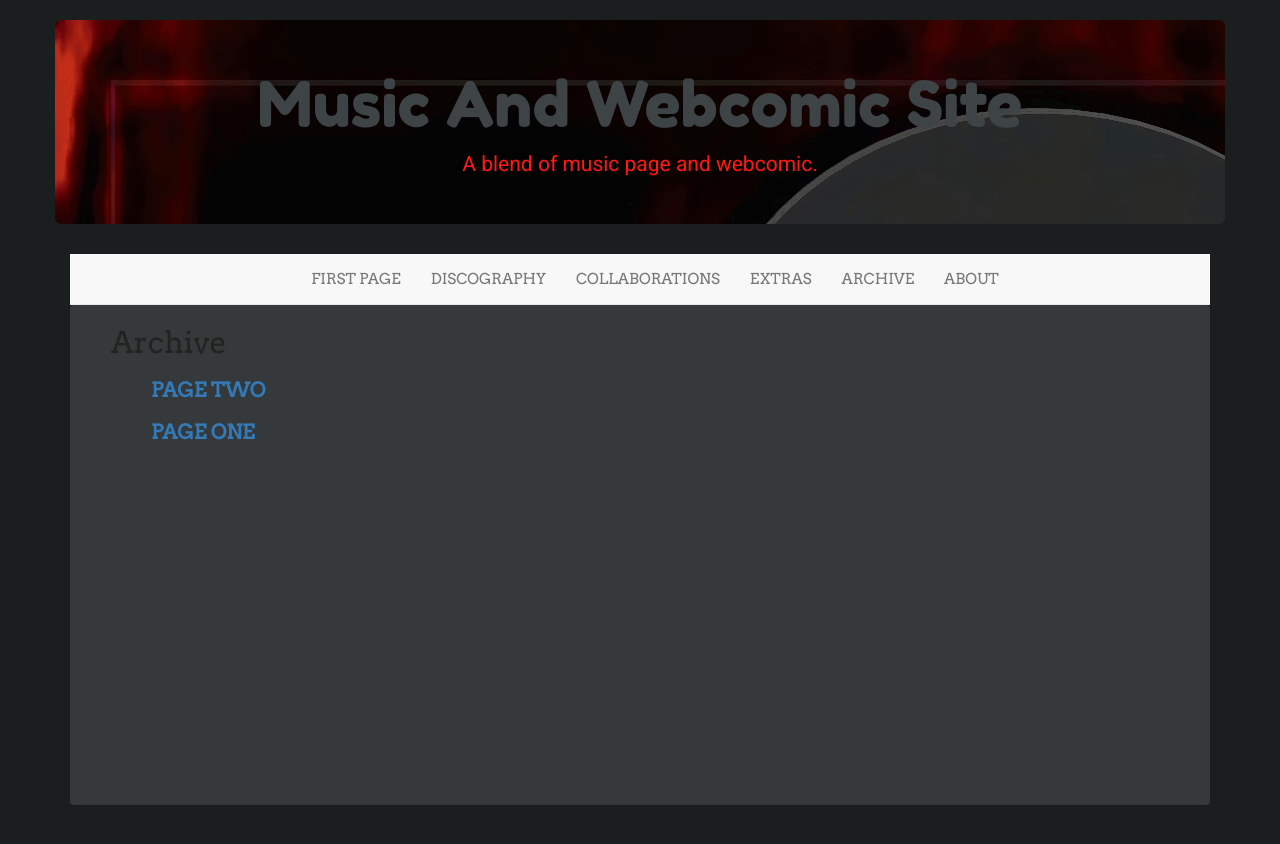
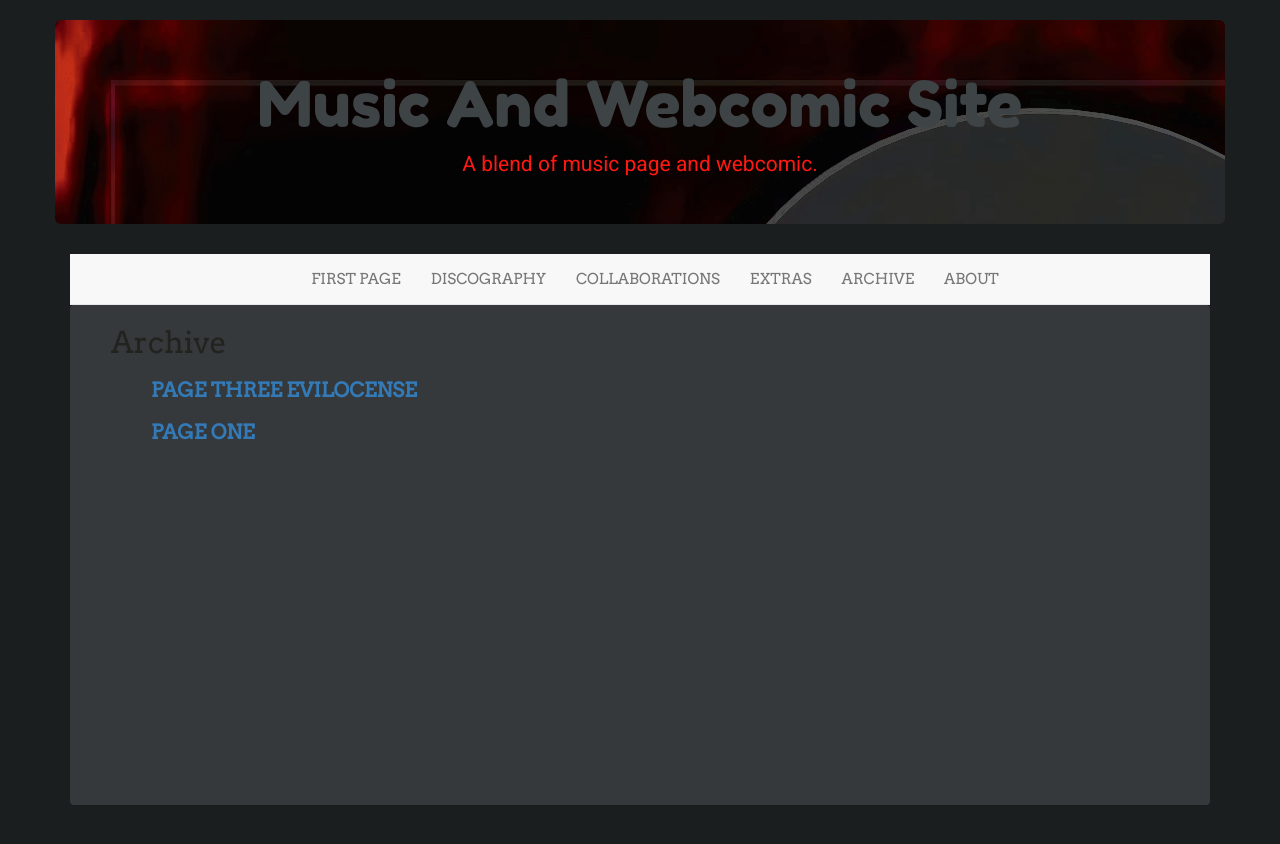
Before and after one commit to LWFlouisa/MyDiscography, a Jekyll site: the page built from archive.md, in a window 1280 px wide. Shown: the top 844 px of the page. Built offline with Jekyll 4.4.1, drawn with Linux system fonts in a browser that asks for light colours; nearby versions of some CDN libraries.

Commit message:
Update 2023-01-05-002.md

```diff
--- a/_posts/2023-01-05-002.md
+++ b/_posts/2023-01-05-002.md
@@ -1,11 +1,11 @@
 ---
 layout: comic
 date:   "Wed Jan  4 10:20:54 AM CST 2023"
-title: "PAGE TWO"
+title: "PAGE THREE EVILOCENSE"
 categories: page
-permalink: /002
+permalink: /003
 ---
-![PAGE ONE]({{ site.url }}/pages/002.png)
+![PAGE ONE]()
 
 <center><audio controls>
   <source src="https://lwflouisa.github.io/MyDiscography/audio/true_boss.mp3" type="audio/ogg">
```
